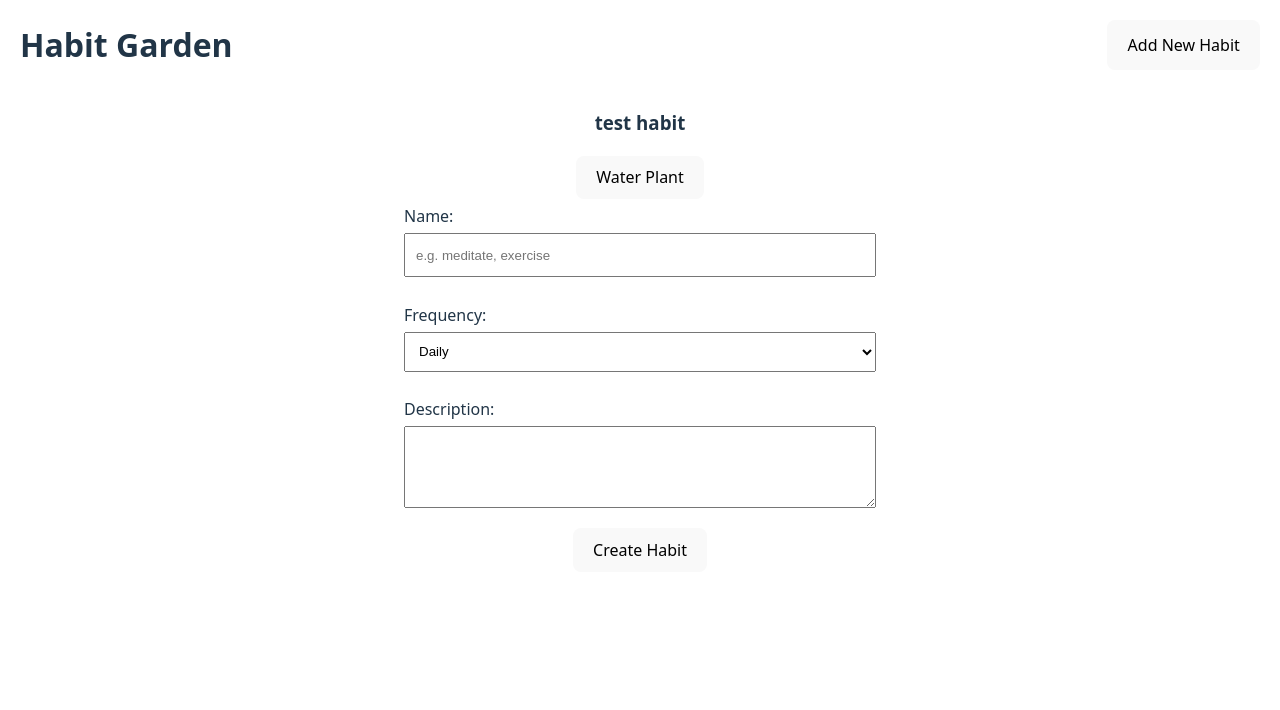
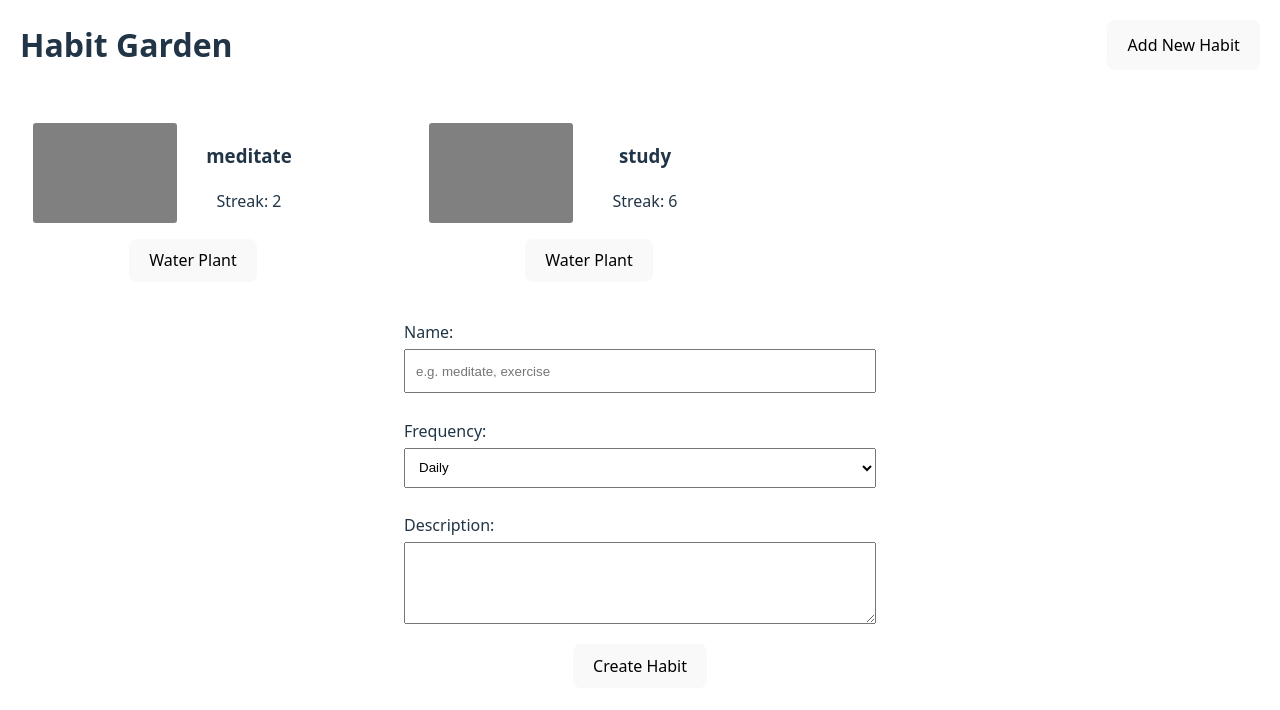
Before and after one commit to MichaelJSwain/habit-garden, a React (Vite) app: page / in a window 1280 px wide. Shown: the top 710 px of the page. Built offline with nearby package versions, Linux system fonts and the light colour scheme.

Commit message:
initial habit card layout

```diff
--- a/src/components/HabitCard.jsx
+++ /dev/null
@@ -1,13 +0,0 @@
-export const HabitCard = ({habit}) => {
-    return (
-        <div>
-            <div></div>
-            <div>
-                <h3>{habit.name}</h3>
-            </div>
-            <div>
-                <button>Water Plant</button>
-            </div>
-        </div>
-    )
-}
--- /dev/null
+++ b/src/components/HabitCard/HabitCard.css
@@ -0,0 +1,20 @@
+.card {
+    display: flex;
+    flex-wrap: wrap;
+    width: 25%;
+    border: 1px solid white;
+    border-radius: 3px;
+}
+.card-img-container {
+    background: grey;
+    border-radius: 3px;
+    height: 100px;
+}
+.card-img-container,
+.card-info-container {
+    width: 45%;
+}
+.card-button-container {
+    margin-top: 10px;
+    width: 100%;
+}
--- /dev/null
+++ b/src/components/HabitCard/HabitCard.jsx
@@ -0,0 +1,19 @@
+import './HabitCard.css';
+
+export const HabitCard = ({habit}) => {
+    return (
+        <div className="card">
+            <div className="card-img-container"></div>
+            <div className="card-info-container">
+                <h3>{habit.name}</h3>
+                <div>
+                    <p>Streak: {habit.streak}</p>
+
+                </div>
+            </div>
+            <div className="card-button-container">
+                <button>Water Plant</button>
+            </div>
+        </div>
+    )
+}
--- a/src/components/HabitList.jsx
+++ /dev/null
@@ -1,11 +0,0 @@
-import { HabitCard } from "./HabitCard"
-
-export const HabitList = ({habits}) => {
-    return (
-        <>
-            {habits.map(habit => {
-                return <HabitCard habit={habit}/>
-            })}
-        </>
-    )
-}
--- /dev/null
+++ b/src/components/HabitList/HabitList.css
@@ -0,0 +1,5 @@
+.habit-list {
+    display: flex;
+    flex-wrap: wrap;
+    gap: 10px;
+}
--- /dev/null
+++ b/src/components/HabitList/HabitList.jsx
@@ -0,0 +1,12 @@
+import './HabitList.css'
+import { HabitCard } from "../HabitCard/HabitCard.jsx"
+
+export const HabitList = ({habits}) => {
+    return (
+        <div className='habit-list'>
+            {habits.map(habit => {
+                return <HabitCard key={habit.id} habit={habit}/>
+            })}
+        </div>
+    )
+}
--- a/src/pages/Dashboard.jsx
+++ b/src/pages/Dashboard.jsx
@@ -1,10 +1,35 @@
 import { useState } from "react"
 import { Header } from "../components/Header/Header"
-import { HabitList } from "../components/HabitList";
+import { HabitList } from "../components/HabitList/HabitList.jsx";
 import { AddHabitForm } from "../components/AddHabitForm/AddHabitForm.jsx";
 
+const fakeData = [
+    {
+        id: 1,
+        name: 'meditate',
+        frequency: 'Daily',
+        streak: 2,
+        lastCheckIn: null,
+        createdAt: new Date().toISOString().split("T")[0],
+        stage: "Seed",
+        description: '',
+        history: []
+    },
+    {
+        id: 9,
+        name: 'study',
+        frequency: 'Daily',
+        streak: 6,
+        lastCheckIn: null,
+        createdAt: new Date().toISOString().split("T")[0],
+        stage: "Seed",
+        description: 'for the test',
+        history: []
+    }
+]
+
 export const Dashboard = () => {
-    const [habits, setHabits] = useState([{name: 'test habit'}]);
+    const [habits, setHabits] = useState(fakeData);
 
     const handleAddHabit = (newHabit) => {
         // persist data
```
